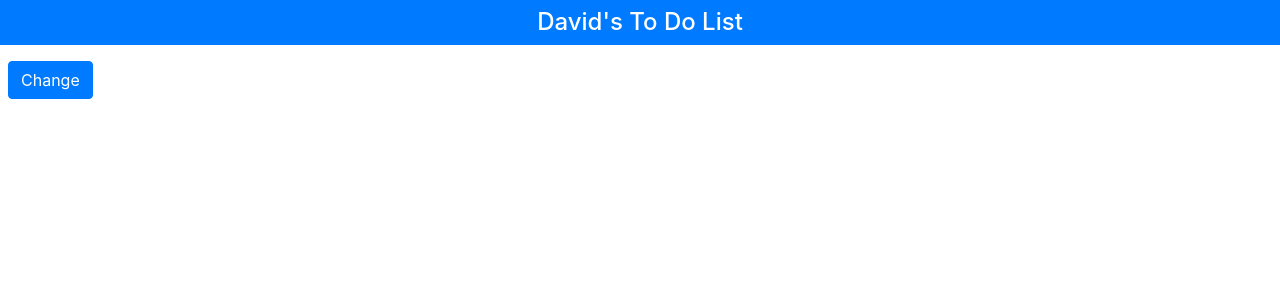
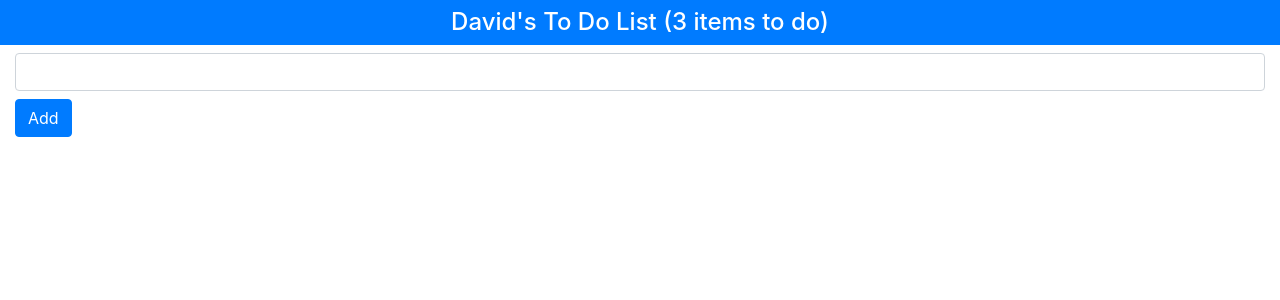
Before and after one commit to davidtrussler/Pro-React-16_ToDo-app, a React (Create React App) app: page / in a window 1280 px wide. Shown: the top 300 px of the page. Built offline with nearby package versions, Linux system fonts and the light colour scheme.

Commit message:
Adds todo app features: change state on adding items

```diff
--- a/src/App.js
+++ b/src/App.js
@@ -5,14 +5,31 @@ export default class App extends Component {
     super(props);
 
     this.state = {
-      userName: 'David'
+      userName: 'David',
+      todoItems: [
+        {action: 'Buy Flowers', done: false},
+        {action: 'Fix car', done: false},
+        {action: 'Post letter', done: true},
+        {action: 'Ring  mum', done: false}
+      ],
+      newItemText: ''
     }
   }
 
-  changeStateData = () => {
-    this.setState({
-      userName: this.state.userName === 'David' ? 'Jude' : 'David'
-    })
+  udpateNewTextValue = (event) => {
+    this.setState({newItemText: event.target.value});
+  }
+
+  createNewTodo = () => {
+    if (!this.state.todoItems.find(item => item.action === this.state.newItemText)) {
+      this.setState({
+        todoItems: [
+          ...this.state.todoItems,
+          {action: this.state.newItemText, done: false}
+        ],
+        newItemText: ''
+      });
+    }
   }
 
   render = () => {
@@ -20,11 +37,24 @@ export default class App extends Component {
       <div>
         <h4 className="bg-primary text-white text-center p-2">
           {this.state.userName}'s To Do List
+          ({this.state.todoItems.filter(t => !t.done).length} items to do)
         </h4>
 
-        <button className="btn btn-primary m-2" onClick={this.changeStateData}>
-          Change
-        </button>
+        <div className="container-fluid">
+          <div className="my-1">
+            <input
+              className="form-control"
+              value={this.state.newItemText}
+              onChange={this.udpateNewTextValue}
+            />
+          </div>
+
+          <button
+            className="btn btn-primary mt-1"
+            onClick={this.createNewTodo}>
+              Add
+          </button>
+        </div>
       </div>
     )
   }
```
